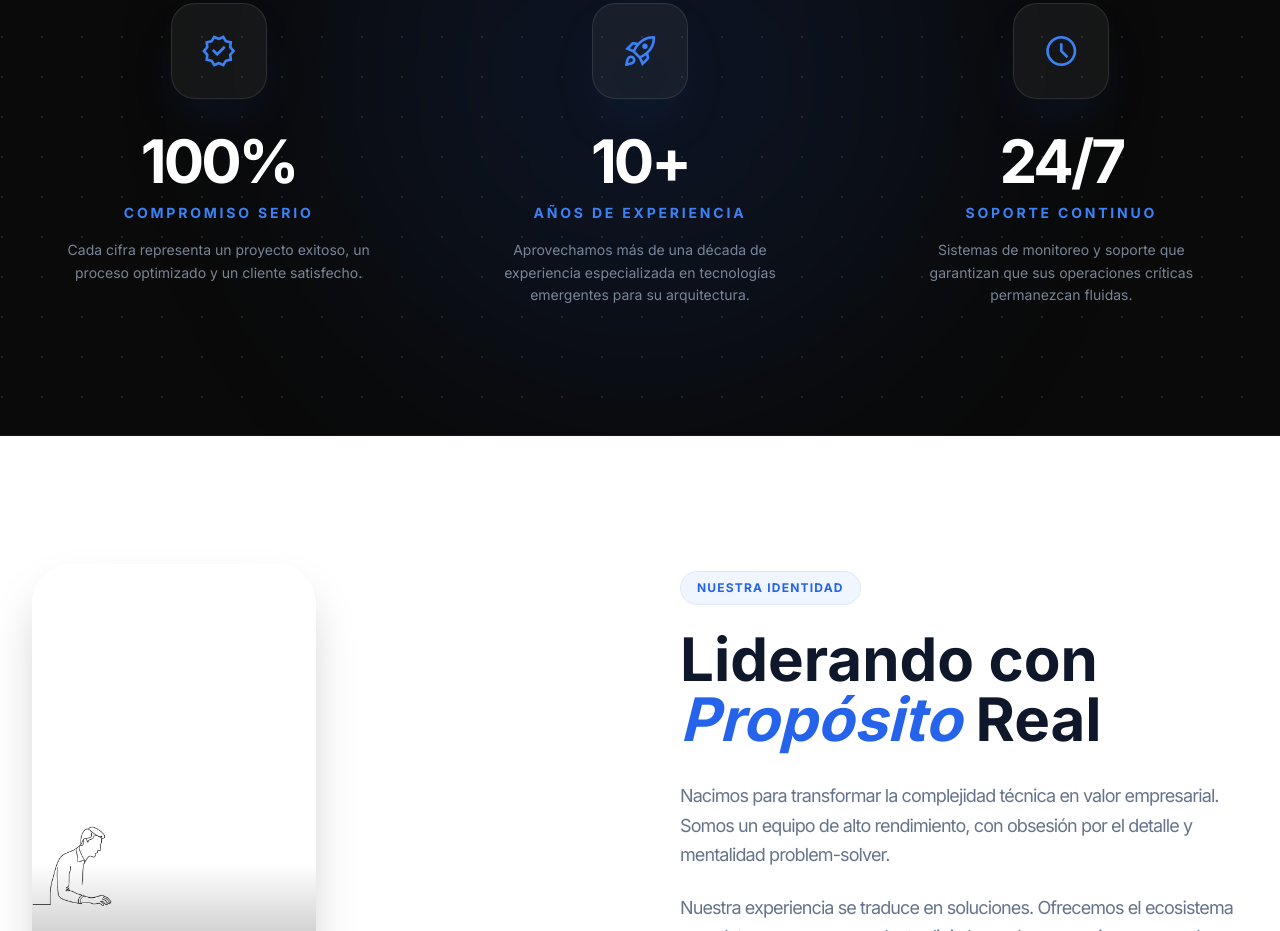
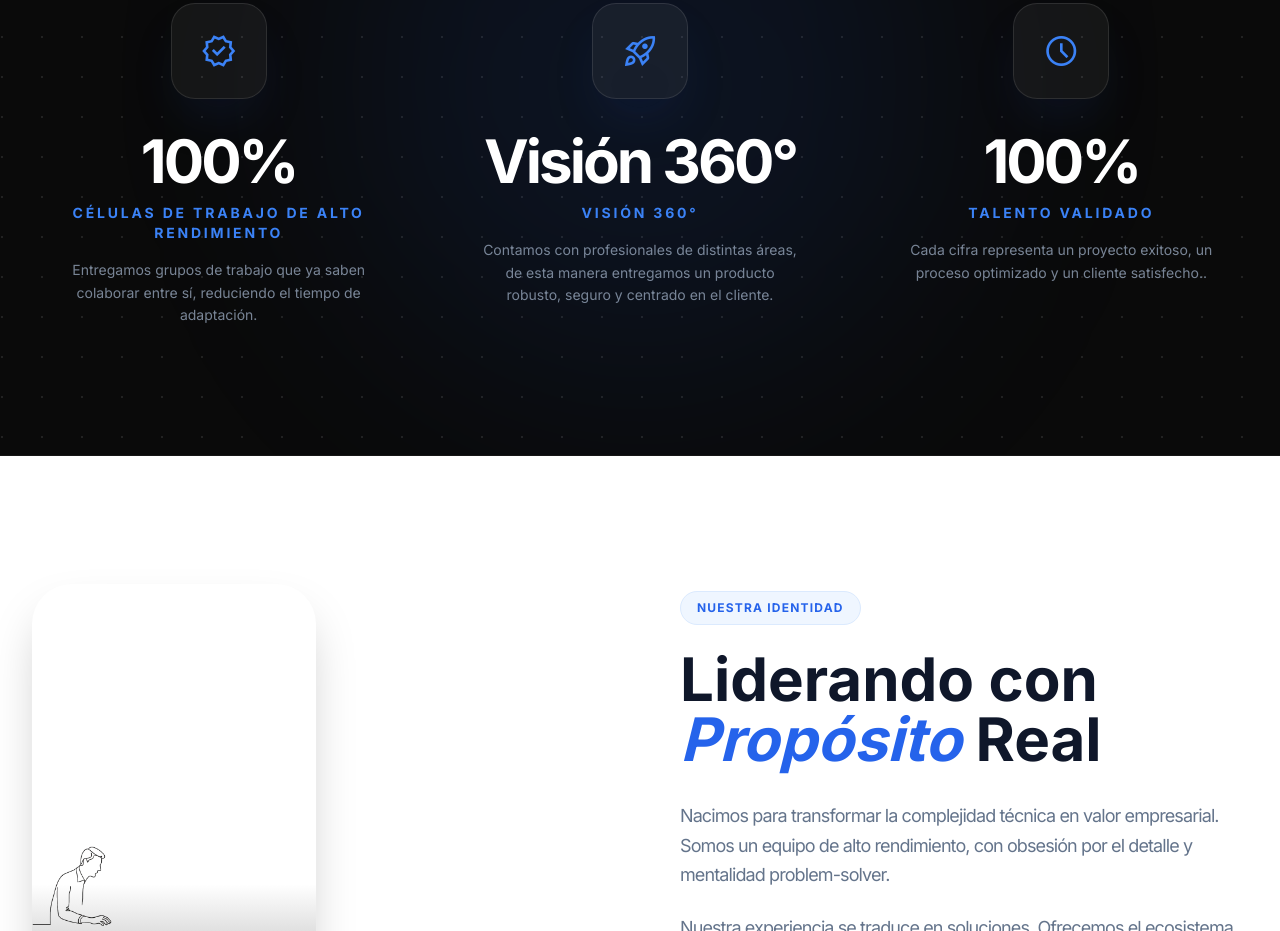
Before and after one commit to asinomas/paginaultima, a React (Vite) app in the folder Pagina_ultima/: page / in a window 1280 px wide. Shown: the part 2141-3072 px from the top of the page. Built offline with nearby package versions, Linux system fonts and the light colour scheme.

Commit message:
Update Stats.tsx

```diff
--- a/Pagina_ultima/src/components/Stats.tsx
+++ b/Pagina_ultima/src/components/Stats.tsx
@@ -6,20 +6,20 @@ const Stats: React.FC = () => {
     {
       icon: 'verified',
       value: '100%',
-      label: 'Compromiso Serio',
-      text: 'Cada cifra representa un proyecto exitoso, un proceso optimizado y un cliente satisfecho.'
+      label: 'Células de Trabajo de Alto Rendimiento',
+      text: 'Entregamos grupos de trabajo que ya saben colaborar entre sí, reduciendo el tiempo de adaptación.'
     },
     {
       icon: 'rocket_launch',
-      value: '10+',
-      label: 'Años de Experiencia',
-      text: 'Aprovechamos más de una década de experiencia especializada en tecnologías emergentes para su arquitectura.'
+      value: 'Visión 360°',
+      label: 'Visión 360°',
+      text: 'Contamos con profesionales de distintas áreas, de esta manera entregamos un producto robusto, seguro y centrado en el cliente.'
     },
     {
       icon: 'schedule',
-      value: '24/7',
-      label: 'Soporte Continuo',
-      text: 'Sistemas de monitoreo y soporte que garantizan que sus operaciones críticas permanezcan fluidas.'
+      value: '100%',
+      label: 'Talento Validado',
+      text: 'Cada cifra representa un proyecto exitoso, un proceso optimizado y un cliente satisfecho..'
     }
   ];
 
```
